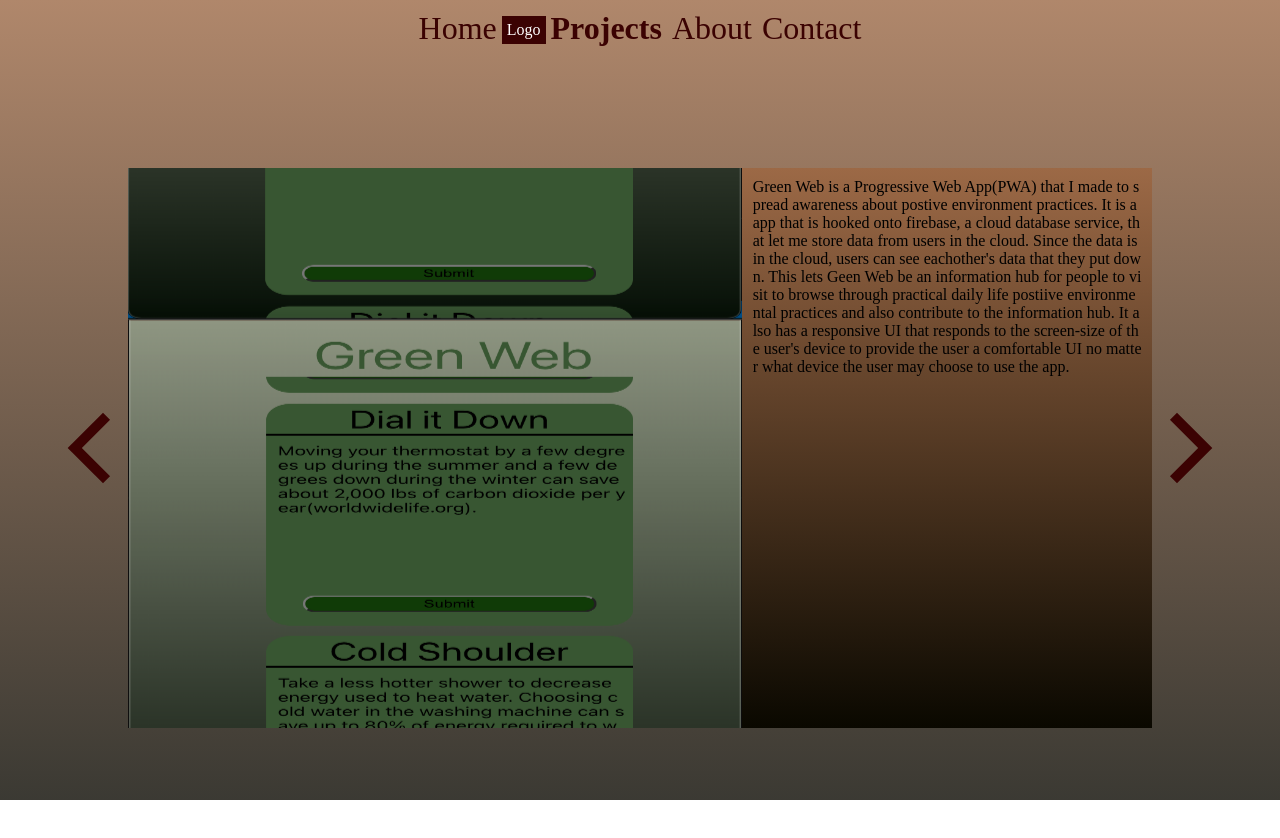
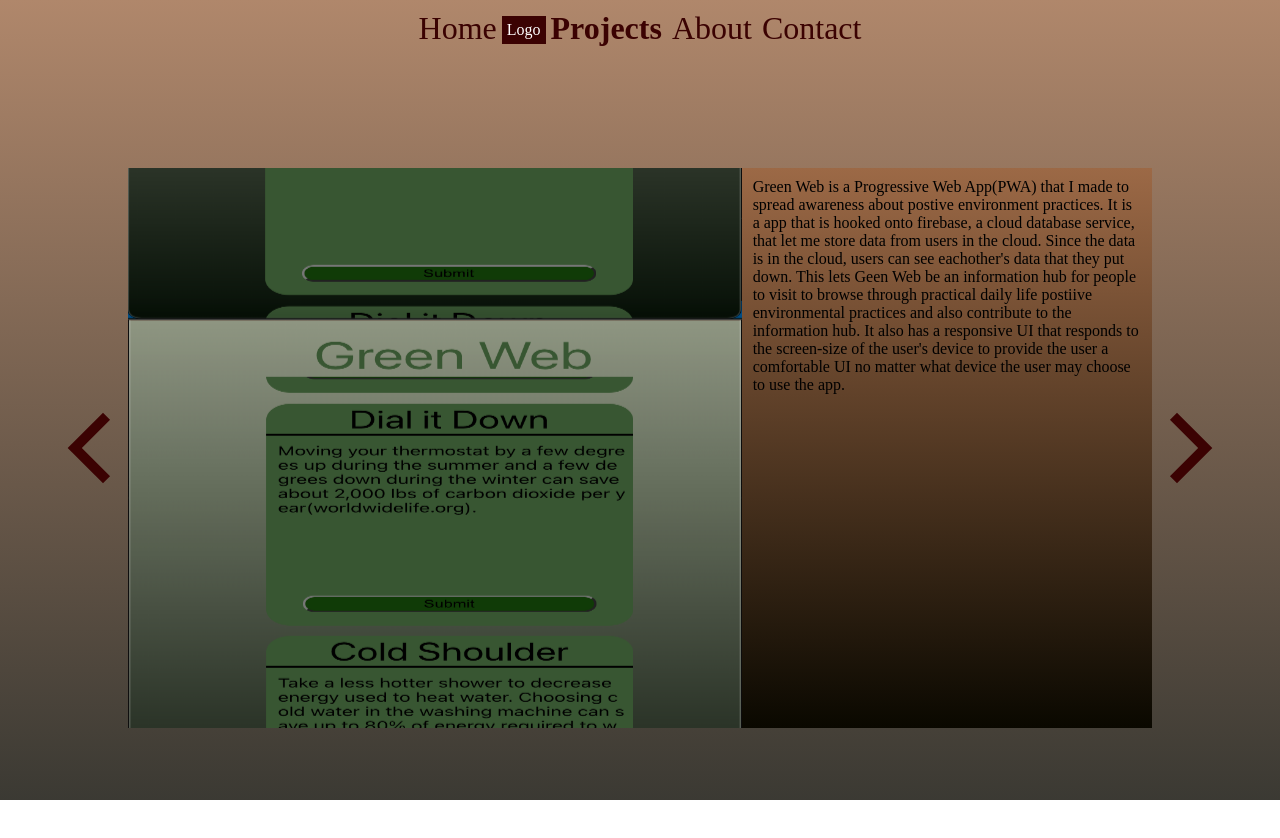
Before and after one commit to Shafayat-Alam/Portfolio_Website, a React (Create React App) app: page /pages/PROJECTS.js in a window 1280 px wide. Shown: the top 838 px of the page. Built offline with nearby package versions, Linux system fonts and the light colour scheme.

Commit message:
npm run csi

```diff
--- a/src/card.css
+++ b/src/card.css
@@ -59,12 +59,12 @@ img{
 
     padding: 1%;
 
-    overflow: scroll;
+    overflow-y: scroll;
     background-color: transparent;
 
 
-    white-space: normal;
-    word-break:break-all;
+    /* white-space: normal;
+    word-break:break-all; */
 }
 
 @keyframes auto-scroll {
```
